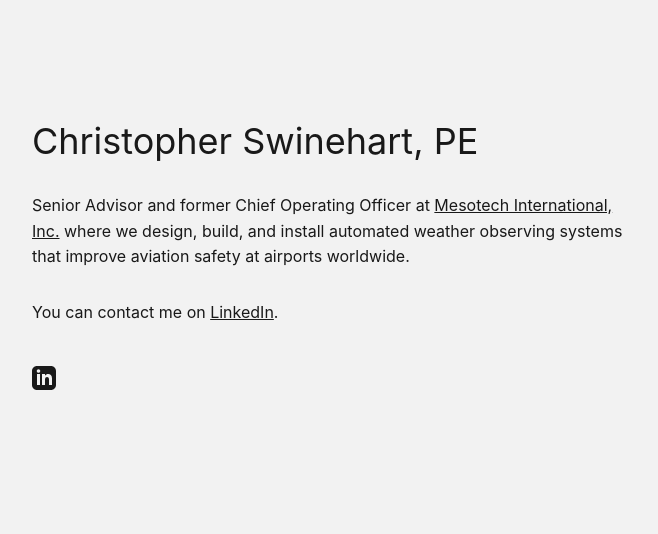
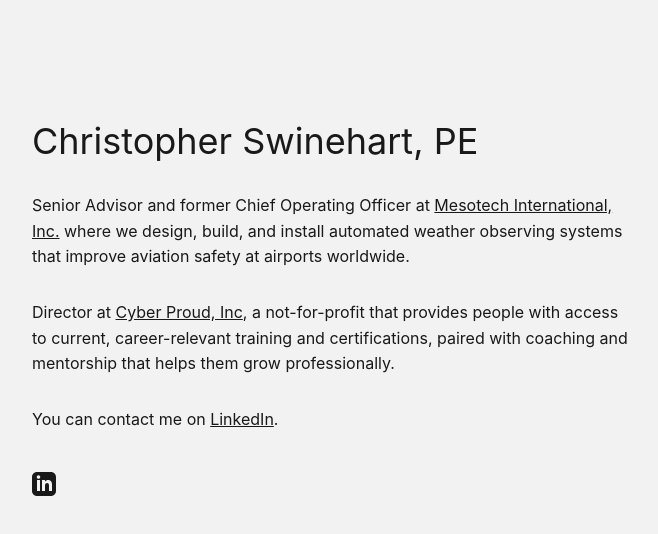
Before and after one commit to csvstrat/cscom, a plain HTML site: page index.html in a window 1280 px wide. Shown: the whole page, without its empty margins (308-966 px from the left). Drawn offline with Linux system fonts and the light colour scheme.

Commit message:
Add Cyber Proud

```diff
--- a/index.html
+++ b/index.html
@@ -58,7 +58,9 @@
         <div class="text-block">
             Senior Advisor and former Chief Operating Officer at <a href="https://www.mesotech.com">Mesotech International, Inc.</a> where we design, build, and install automated weather observing systems that improve aviation safety at airports worldwide.
         </div>
-
+        <div class="text-block">
+            Director at <a href="https://www.cyberproud.org">Cyber Proud, Inc</a>, a not-for-profit that provides people with access to current, career-relevant training and certifications, paired with coaching and mentorship that helps them grow professionally.
+        </div>
         <div class="text-block">
             You can contact me on <a href="https://linkedin.com/in/cswinehart">LinkedIn</a>.
         </div>
```
